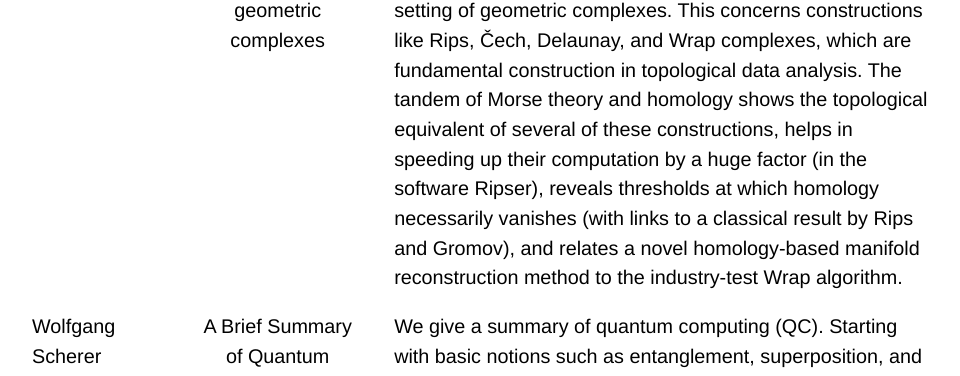
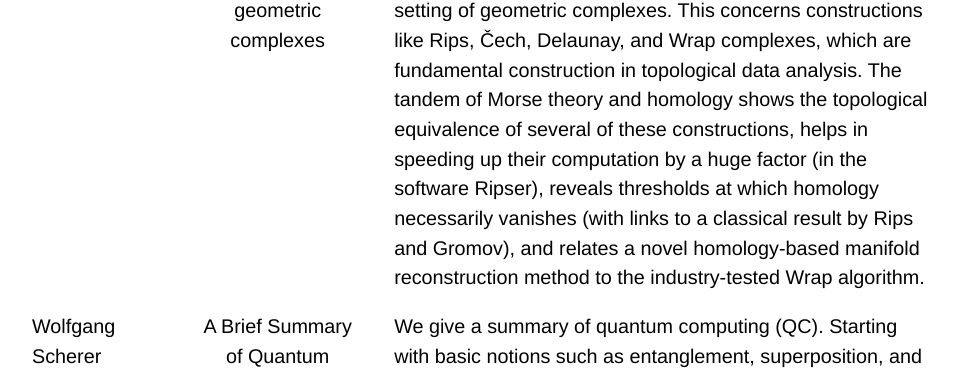
Before and after one commit to WoComtoQC/wocomtoqc.github.io, a Jekyll site: the page built from abstract.md, in a window 1280 px wide and 900 px high, scrolled down 7196 px. Shown: the part 350-726 px from the top of the window, without its empty margins (159-1119 px from the left). Built offline with Jekyll 4.4.1, drawn with Linux system fonts in a browser that asks for light colours; some web fonts are replaced; our own code applies the rules of GitHub Pages for plain Markdown files; some of the changed text lies outside the part shown.

Commit message:
Update abstract.md

```diff
--- a/abstract.md
+++ b/abstract.md
@@ -19,7 +19,7 @@
 | Shael Brown | Applied topological data analysis in R with TDApplied  | Research methods, in academia or industry, typically use a standard set of tools to analyze structured data in order to discover patterns. These tools include statistical inference (like ANOVA), dimension reduction (like PCA), regression (like support vector machines), etc. When analyzing whole datasets, persistence diagrams capture topological shape features which cannot be uncovered by other methods. However, persistence diagrams are themselves unstructured, so how can we analyze groups of them in typical research workflows? Enter TDApplied – the first R (or python) package for analyzing groups of persistence diagrams with machine learning and statistical inference. In this workshop you will learn how to exploit the power of topological data analysis in your research via TDApplied methods, code a practical example analyzing neurological data from the Human Connectome Project, and reflect on how you could carry out your own applied topological research.|
  | Casper Gyurik | Quantum algorithms and the Betti number problem  | Over the past few years a lot of interesting research has been done on quantum algorithms for the Betti number problem. In this talk I will provide a general introduction to the Betti number problem, and I will give a survey on the relevant quantum-algorithmic results. In particular, I will discuss the most recent classical/quantum algorithms for the Betti number problem (inc. their advantages and shortcomings) and I will discuss the complexity theoretic landscape surrounding this problem. |
  | Gunnar Carlsson | Topological Data Modeling and Deep Learning  | Deep learning is a very powerful methodology use  in an number of situations.  One is the study of data sets of images, where it can produce very accurate using a particular class of computation graphs called convolutional neural networks.  On the other hand, topological data analysis has produced a good understanding for the statistics of natural images.  In this talk, we will show how to bridge this gap, and also produce ways to understand the inner workings of convolutional neural networks.  We will also show how to use topology to inform the constructions of specialized architectures that increase the generalization power as well as lessen the number of data points needed to train. |
- | Ulrich Bauer | Morse theory and persistent homology of geometric complexes | I will give an introduction and discuss some more recent results on the interplay between geometry and topology, and between Morse theory and persistent homology, in the setting of geometric complexes. This concerns constructions like Rips, Čech, Delaunay, and Wrap complexes, which are fundamental construction in topological data analysis. The tandem of Morse theory and homology shows the topological equivalent of several of these constructions, helps in speeding up their computation by a huge factor (in the software Ripser), reveals thresholds at which homology necessarily vanishes (with links to a classical result by Rips and Gromov), and relates a novel homology-based manifold reconstruction method to the industry-test Wrap algorithm.|
+ | Ulrich Bauer | Morse theory and persistent homology of geometric complexes | I will give an introduction and discuss some more recent results on the interplay between geometry and topology, and between Morse theory and persistent homology, in the setting of geometric complexes. This concerns constructions like Rips, Čech, Delaunay, and Wrap complexes, which are fundamental construction in topological data analysis. The tandem of Morse theory and homology shows the topological equivalence of several of these constructions, helps in speeding up their computation by a huge factor (in the software Ripser), reveals thresholds at which homology necessarily vanishes (with links to a classical result by Rips and Gromov), and relates a novel homology-based manifold reconstruction method to the industry-tested Wrap algorithm.|
  | Wolfgang Scherer | A Brief Summary of Quantum Computing | We give a summary of quantum computing (QC). Starting with basic notions such as entanglement, superposition, and quantum parallelism, we consider the various methods to harness quantum mechanics for computational purposes, such as gate-based QC, adiabatic QC, and simulation QC, as well as quantum cryptography. After a short walk through the quantum algorithm zoo, we present an example of how a quantum algorithm could make the Bitcoin signature insecure before we exhibit the basic ideas behind quantum error correction. |
  | David Adjei | TOPOLOGICAL DATA ANALYSIS AND COMPUTER SCIENCE  | Computational topology combines theoretical topological methods with efficient algorithms to analyse data and  solve problems in some fields of computer science. In this article we look at the various application of computational or  applied topology in computer science with reference to the following fields: Artificial Intelligence, Robotics, Machine  learning, and Computer Graphics or Image Processing. We realized that there has been a fast boost in the application of Topological Data Analysis in the above stated areas. This paper seeks to collect and summarize the most recent works connecting the application of Topological Data Analysis to computer science and the various methods used to incorporate  the tools of Topological Data Analysis into various applications in computer science. |
  | Abdulmajid Osumanu | TBA | TBA |
```
